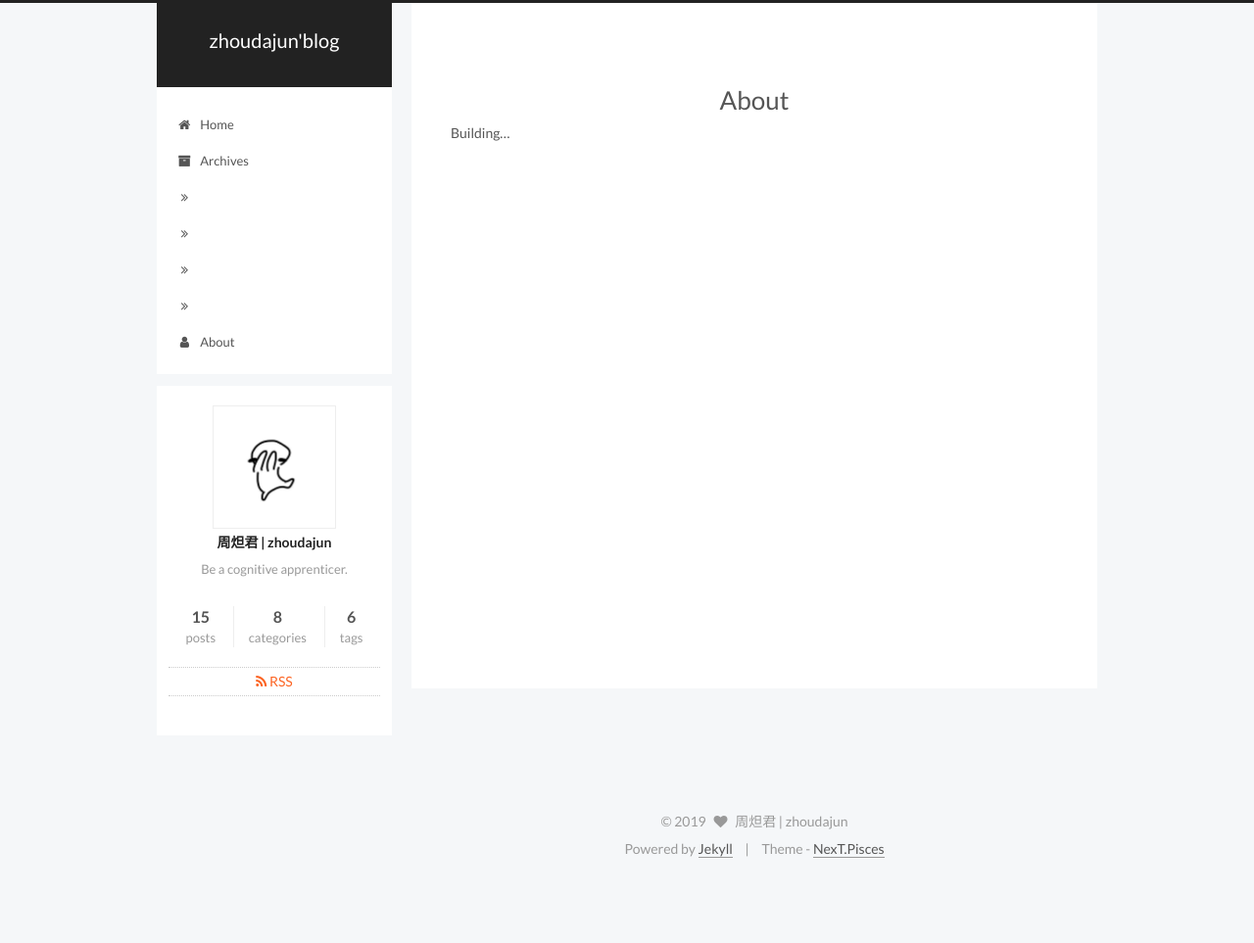
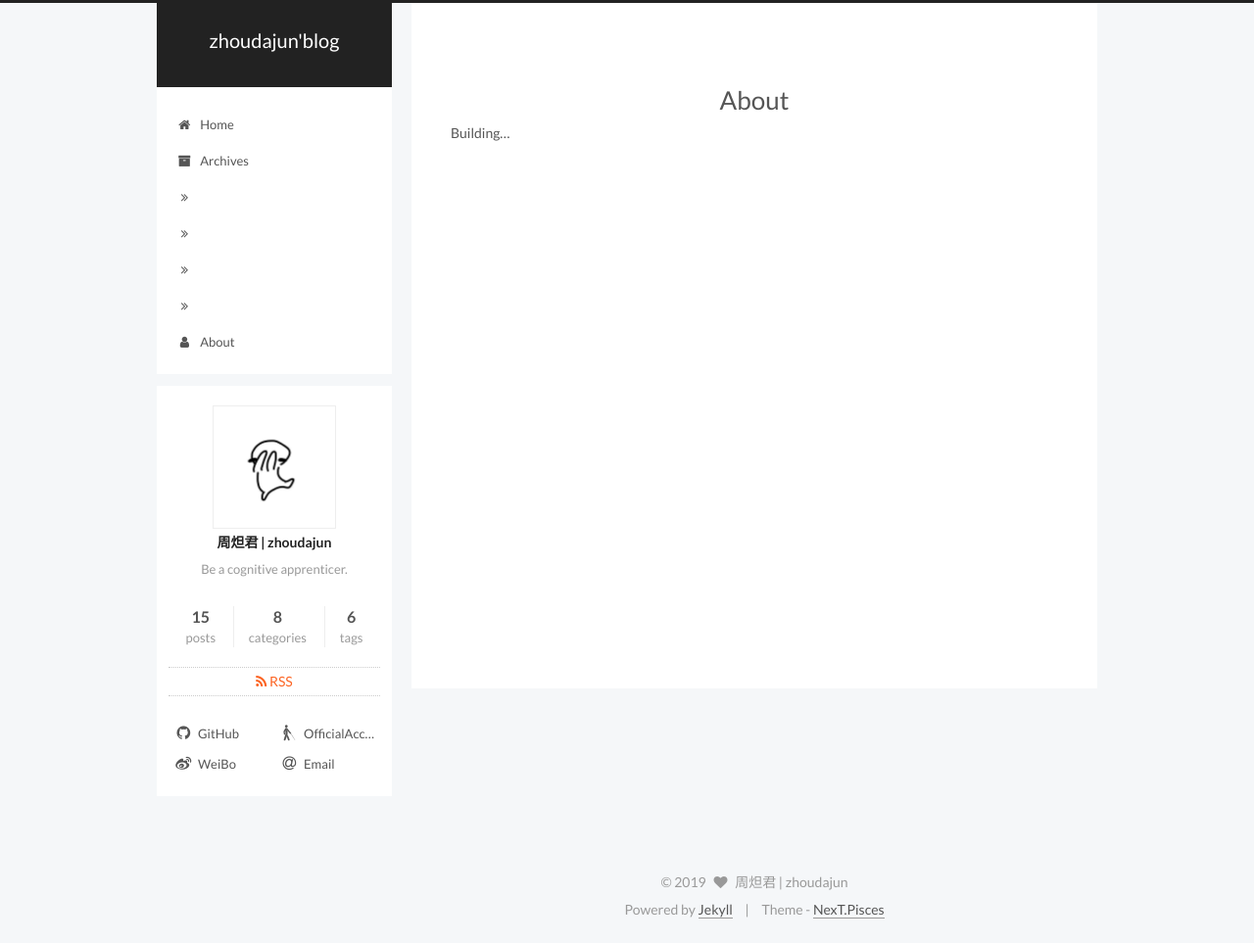
Before and after one commit to zhoudajun/zhoudajun.github.io, a Jekyll site: the page built from about/index.md, in a window 1280 px wide. Shown: the whole page at 98% size. Built offline with Jekyll 4.4.1, drawn with Linux system fonts in a browser that asks for light colours; comment, search, counter and statistics services are not loaded; before the commit the page ends 901 px from its top, so only the background shows below that; some of the changed lines change nothing that is shown.

Commit message:
Update _config.yml

```diff
--- a/_config.yml
+++ b/_config.yml
@@ -221,7 +221,7 @@ font:
 # Social Links
 # Key is the link label showing to end users.
 # Value is the target link (E.g. GitHub: https://github.com/iissnan)
-  social:
+social:
   GitHub: https://github.com/zhoudajun
   OfficialAccounts: https://mp.weixin.qq.com/profile?src=3&timestamp=1563626017&ver=1&signature=VKiYzm6kRyyoNHFl6d4naUT8RGPYpzXnN-BdWpPAacPKIlKrxiSY9N8woVsbUXKWc34EwFAhrgPokC08ExxRlw==
   WeiBo: https://www.weibo.com/2668294333/profile?topnav=1&wvr=6&is_all=1
@@ -239,7 +239,7 @@ social_icons:
   # KeyMapsToSocialItemKey: NameOfTheIconFromFontAwesome
   GitHub: github
   OfficialAccounts: blind
-  Weibo: weibo
+  WeiBo: weibo
   Email: at
 
 
```
